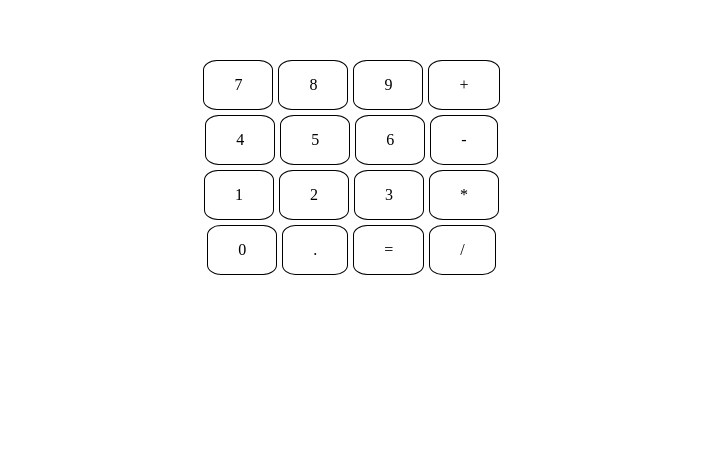
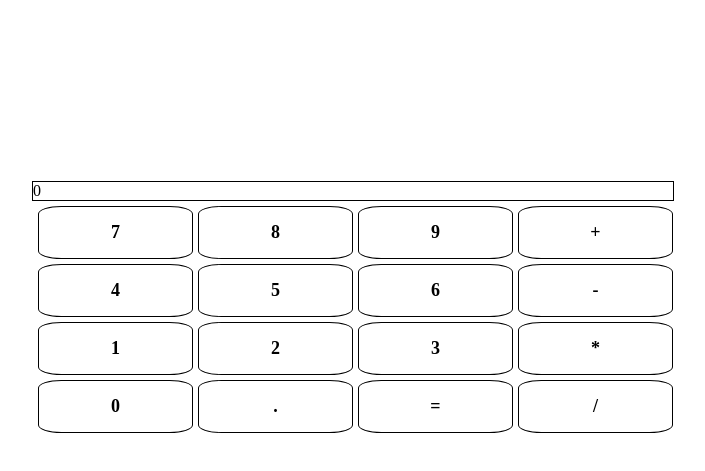
Before and after one commit to jhazelton1/calculator, a plain HTML site: page index.html in a window 1280 px wide. Shown: the part 143-614 px from the top of the page, without its empty margins (291-996 px from the left). Drawn offline with Linux system fonts and the light colour scheme.

Commit message:
Fourth Commit

```diff
--- a/css/main.css
+++ b/css/main.css
@@ -5,12 +5,20 @@ body {
     display: flex;
     flex-direction: column;
     flex: 1 1 0;
-    padding-top: 15%;
+    padding: 25% 25% 25% 25%;
+    align-items: center;
+    width: 50vw;
+}
+
+.inputOutput {
+    border: solid 1px;
+    width: 100%;
     align-items: center;
 }
 
 .row {
     display: flex;
+    width: 100%;
     flex: 1 1 0;
     flex-direction: row;
     align-items: center;
@@ -21,11 +29,13 @@ body {
 
 .button {
     border: solid 1px;
-    border-radius: 20%;
+    border-radius: 15%;
     flex: 1 1 0;
     text-align: center;
     padding: 15px 30px;
     margin: 5px 0 0 5px;
+    font-size: large;
+    font-weight: bold;
 }
 
 .button:hover {
--- a/index.html
+++ b/index.html
@@ -7,29 +7,30 @@
 </head>
 <body>
     <div class="calculatorPanel">
+        <div class="inputOutput" id="inputOutput">0</div>
         <div class="row" id="row1">
-            <div class="button" id="button7">7</div>
-            <div class="button" id="button8">8</div>
-            <div class="button" id="button9">9</div>
-            <div class="button operator" id="button+">+</div>
+            <div class="button" id="button7" onclick="replyClick(this.id)">7</div>
+            <div class="button" id="button8" onclick="replyClick(this.id)">8</div>
+            <div class="button" id="button9" onclick="replyClick(this.id)">9</div>
+            <div class="button operator" id="add" onclick="replyClick(this.id)">+</div>
         </div>
         <div class="row" id="row2">
-            <div class="button" id="button4">4</div>
-            <div class="button" id="button5">5</div>
-            <div class="button" id="button6">6</div>
-            <div class="button operator" id="button-">-</div>
+            <div class="button" id="button4" onclick="replyClick(this.id)">4</div>
+            <div class="button" id="button5" onclick="replyClick(this.id)">5</div>
+            <div class="button" id="button6" onclick="replyClick(this.id)">6</div>
+            <div class="button operator" id="subtract" onclick="replyClick(this.id)">-</div>
         </div>
         <div class="row" id="row3">
-            <div class="button" id="button1">1</div>
-            <div class="button" id="button2">2</div>
-            <div class="button" id="button3">3</div>
-            <div class="button operator" id="button*">*</div>
+            <div class="button" id="button1" onclick="replyClick(this.id)">1</div>
+            <div class="button" id="button2" onclick="replyClick(this.id)">2</div>
+            <div class="button" id="button3" onclick="replyClick(this.id)">3</div>
+            <div class="button operator" id="multiply" onclick="replyClick(this.id)">*</div>
         </div>
         <div class="row" id="row4">
-            <div class="button" id="button0">0</div>
-            <div class="button operator" id="button.">.</div>
-            <div class="button operator" id="button=">=</div>
-            <div class="button operator" id="button/">/</div>
+            <div class="button" id="button0" onclick="replyClick(this.id)">0</div>
+            <div class="button operator" id="button." onclick="replyClick(this.id)">.</div>
+            <div class="button operator" id="equals" onclick="replyClick(this.id)">=</div>
+            <div class="button operator" id="divide" onclick="replyClick(this.id)">/</div>
         </div>
     </div>
     <script src="js/calculator.js"></script>
--- a/js/calculator.js
+++ b/js/calculator.js
@@ -1,3 +1,20 @@
 const multiply = (a, b) => a * b;
 
 const divide = (a, b) => a / b;
+
+const button = document.querySelectorAll('.button');
+
+// onload = function(e) {
+//     buttons = document.getElementsByClassName('button');
+//     for(i=0; i<buttons.length; i++) {
+//         buttons[i].addEventListener('click', function() {document.getElementById('inputOutput').innerText += document.getElementById(button[i].).innerText});
+//     }
+// }
+
+function replyClick(clickedID) {
+    alert(clickedID);
+}
+
+// button.addEventListener('click', function(){
+//     console.log("clicked: " + event.target);
+// });
```
